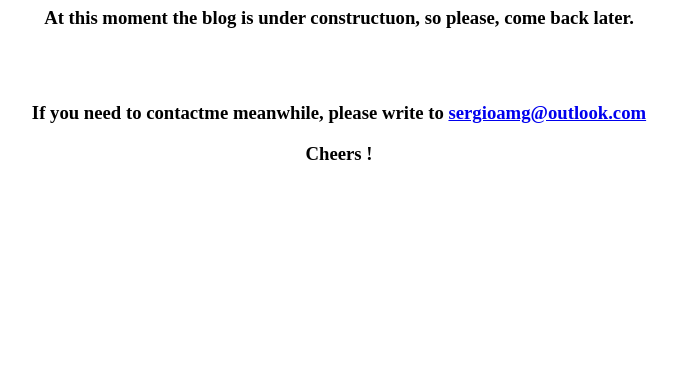
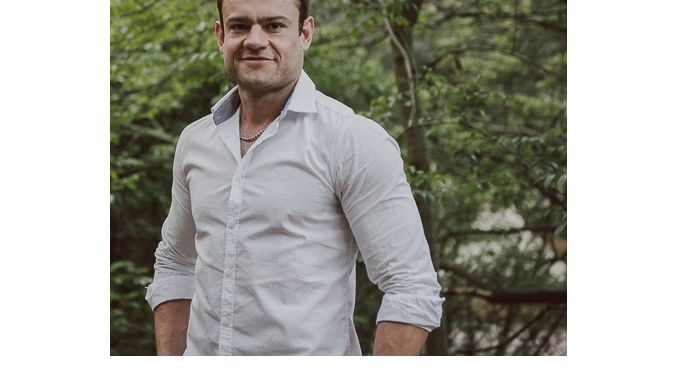
Before and after one commit to SergioAMG/sergioAMG.github.io, a plain HTML site: page index.html in a window 1280 px wide. Shown: the part 73-448 px from the top of the page, without its empty margins (301-978 px from the left). Drawn offline with Linux system fonts and the light colour scheme.

Commit message:
Photo added
Photo added

```diff
--- a/index.html
+++ b/index.html
@@ -12,12 +12,12 @@
 <body>
     <div style="width: 100%; text-align: center">
         <div style="width:70%; margin: auto;">
+            <img src="photo.jpg" />
             <h1>Welcome to sergioAMG personal website</h1>
             <h3>At this moment the blog is under constructuon, so please, come back later.</h3>
             <br />
-            <br />
             <h3>If you need to contactme meanwhile, please write to <a href="mailto:sergioamg@outlook.com">sergioamg@outlook.com</a></h3>
-            <h3>Cheers !</h3>
+            <h3>Cheers mate!</h3>
         </div>
     </div>
 </body>
```
Also changed, not shown: photo.jpg (added).
